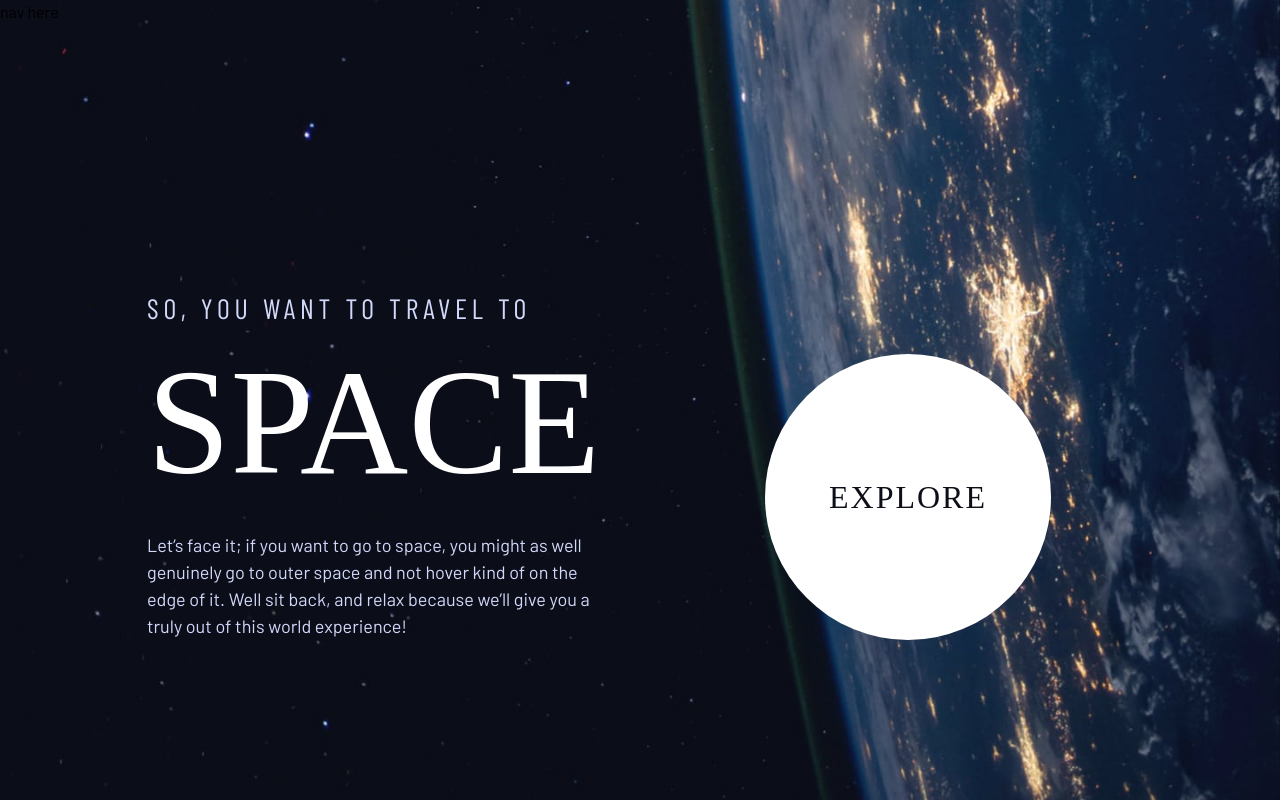
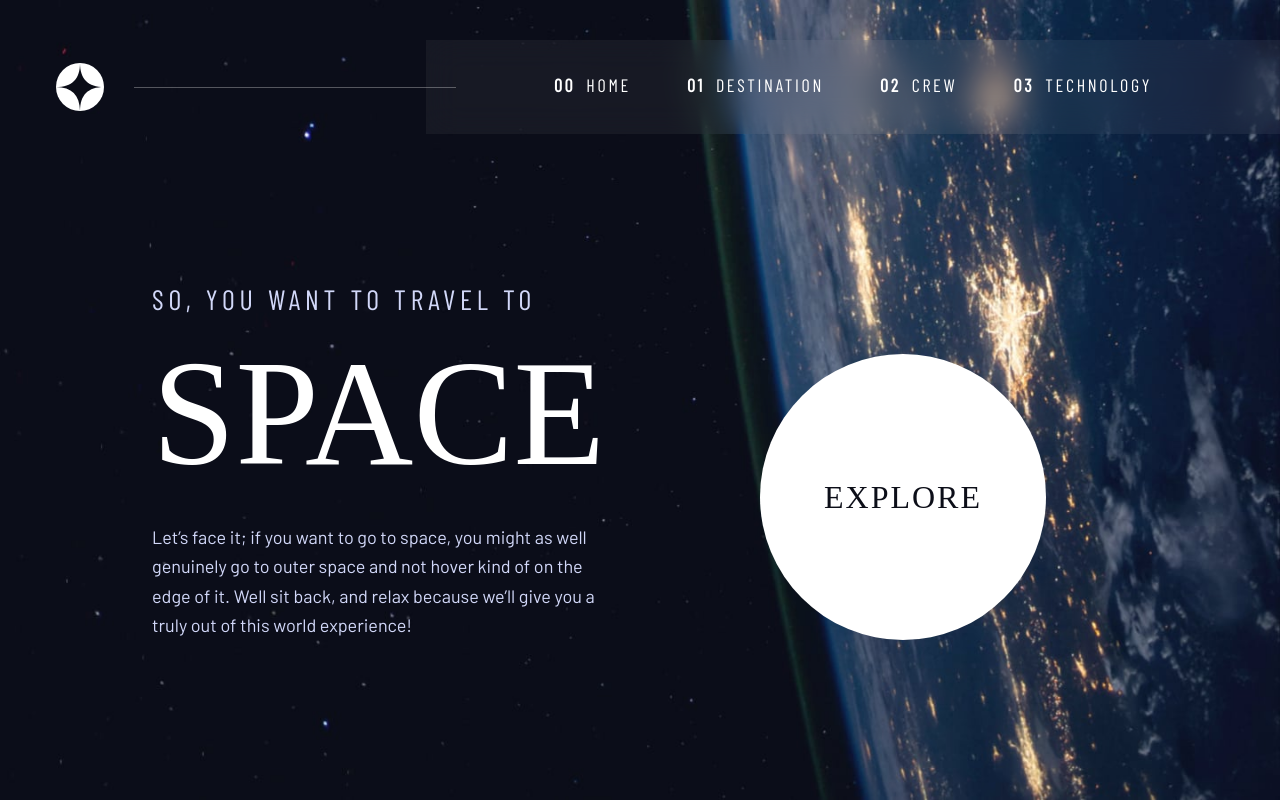
Before and after one commit to wojciechgrochecki/space-tourism, a React (Vite) app: page / in a window 1280 px wide. Built offline with nearby package versions, Linux system fonts and the light colour scheme; a web font is replaced by a local one.

Commit message:
add navigation & adjust home content bottom padding

```diff
--- a/src/components/HomePage.tsx
+++ b/src/components/HomePage.tsx
@@ -1,14 +1,16 @@
+import Navigation from "./Navigation";
+
 export default function HomePage({}) {
   return (
     <div
       className="grid min-h-screen grid-rows-[min-content_1fr] overflow-x-hidden bg-dark bg-home-mobile
     bg-cover bg-[bottom_center] bg-no-repeat md:bg-home-tablet lg:bg-home-desktop"
     >
-      <div className="nav h-2">nav here</div>
+      <Navigation />
       <div
         className="grid place-items-center  gap-y-8 px-6
-      pb-[max(6rem,20vh)] text-center lg:grid-cols-[minmax(2rem,1fr)_repeat(2,minmax(0,450px))_minmax(2rem,1fr)]
-      lg:items-end lg:gap-x-5 xl:gap-x-24 "
+      text-center lg:grid-cols-[minmax(2rem,2fr)_minmax(0,450px)_1fr_minmax(0,450px)_minmax(2rem,2fr)] lg:items-end
+      lg:px-0 lg:pb-[max(6rem,20vh)] "
       >
         <div className="max-w-[450px] lg:col-start-2 ">
           <h1 className="my-4 font-sans-cond text-500 uppercase tracking-widest text-light-blue lg:text-left">
@@ -17,17 +19,17 @@ export default function HomePage({}) {
               Space
             </span>
           </h1>
-          <p className="max-w-[50ch] font-sans text-400 text-light-blue lg:text-left">
+          <p className="max-w-[50ch] font-sans text-400 text-light-blue lg:text-left lg:leading-relaxed">
             Let’s face it; if you want to go to space, you might as well
             genuinely go to outer space and not hover kind of on the edge of it.
             Well sit back, and relax because we’ll give you a truly out of this
             world experience!
           </p>
         </div>
-        <div className="max-w-[450px] lg:col-start-3 ">
+        <div className="max-w-[450px] lg:col-start-4 ">
           <a
             href="#"
-            className="relative z-10 grid aspect-square place-items-center self-start rounded-full bg-white px-8 font-serif text-[20px]
+            className="relative z-10 grid aspect-square place-items-center rounded-full bg-white px-8 font-serif text-[20px]
             uppercase tracking-[1.25px] text-dark  after:absolute after:-z-10
             after:block after:h-full after:w-full after:rounded-full after:bg-white/10 after:opacity-0
             after:transition-all after:duration-700 hover:after:scale-150 hover:after:opacity-100 md:text-[2rem]
```
